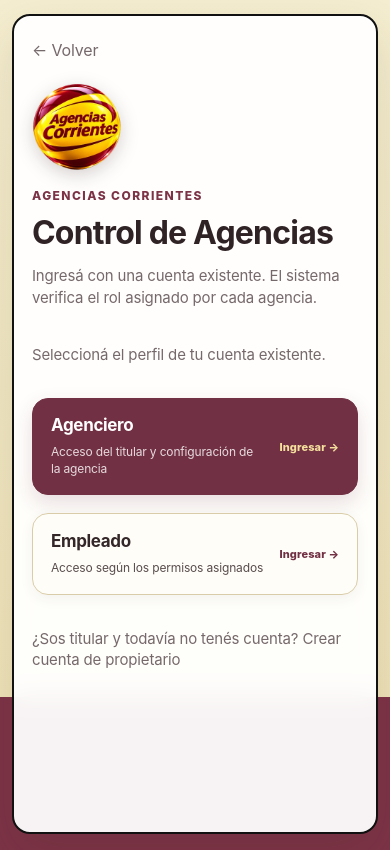
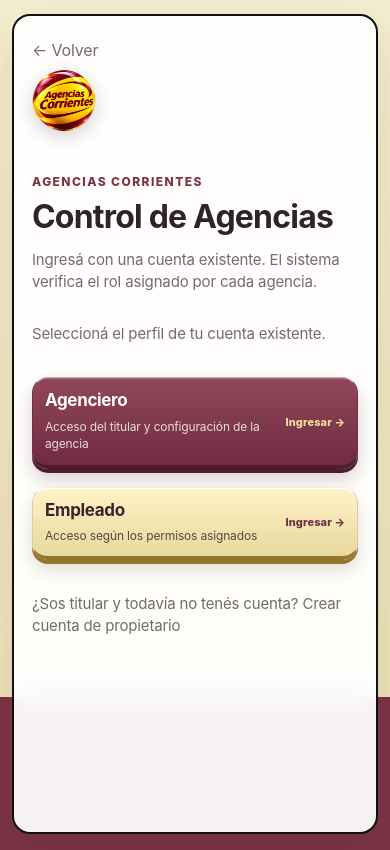
Before and after one commit to agencias-corrientes/CONTABLE-AGENCIAS, a Next.js app: page /login in a window 390 px wide. Built offline with nearby package versions, Linux system fonts and the light colour scheme.

Commit message:
Fit mobile access panel and add raised profile buttons

```diff
--- a/app/globals.css
+++ b/app/globals.css
@@ -1558,3 +1558,24 @@ html, body { min-height:100%; }
     font-size:17px!important;
   }
 }
+
+/* Acceso móvil: evitar que el panel quede cortado y dar relieve real a las opciones de perfil. */
+.landing-role-choice{position:relative;border-top:1px solid rgba(255,255,255,.58);transform:translateY(0);transition:transform .15s ease,box-shadow .15s ease,filter .15s ease}
+.landing-role-admin{background:linear-gradient(180deg,#91475b 0%,#702b40 100%);border-bottom:4px solid #4f1e2d;box-shadow:0 4px 0 #4f1e2d,0 10px 18px rgba(48,20,29,.2),inset 0 1px 0 rgba(255,255,255,.2)}
+.landing-role-employee{background:linear-gradient(180deg,#fff2c7 0%,#e8d99e 100%);border-bottom:4px solid #94752d;box-shadow:0 4px 0 #94752d,0 10px 18px rgba(74,51,26,.16),inset 0 1px 0 rgba(255,255,255,.9)}
+.landing-role-choice:hover{transform:translateY(-2px);filter:brightness(1.025)}
+.landing-role-admin:hover{box-shadow:0 6px 0 #4f1e2d,0 13px 22px rgba(48,20,29,.23),inset 0 1px 0 rgba(255,255,255,.22)}
+.landing-role-employee:hover{box-shadow:0 6px 0 #94752d,0 13px 22px rgba(74,51,26,.18),inset 0 1px 0 rgba(255,255,255,.95)}
+.landing-role-choice:active{transform:translateY(3px);filter:brightness(.98)}
+.landing-role-admin:active{box-shadow:0 1px 0 #4f1e2d,0 3px 8px rgba(48,20,29,.16),inset 0 2px 5px rgba(0,0,0,.16)}
+.landing-role-employee:active{box-shadow:0 1px 0 #94752d,0 3px 8px rgba(74,51,26,.12),inset 0 2px 5px rgba(80,55,10,.12)}
+@media(max-width:640px){
+  .login-auth-page{min-height:100dvh;place-items:start center;padding:max(12px,env(safe-area-inset-top)) 12px max(16px,env(safe-area-inset-bottom))}
+  .login-auth-page .auth-card{width:min(500px,100%);padding:22px 18px;border-radius:20px;margin:0 auto}
+  .login-auth-page .back-link{margin-bottom:10px}
+  .login-auth-page .login-agency-brand img{width:64px;height:64px}
+  .login-auth-page h1{font-size:clamp(28px,8vw,34px);line-height:1.05;margin:8px 0}
+  .login-auth-page .form-stack{gap:12px;margin-top:14px}
+  .login-auth-page .login-role-selector{gap:12px;margin-top:14px}
+  .login-auth-page .login-role-selector .landing-role-choice{min-height:72px;padding:12px}
+}
```
